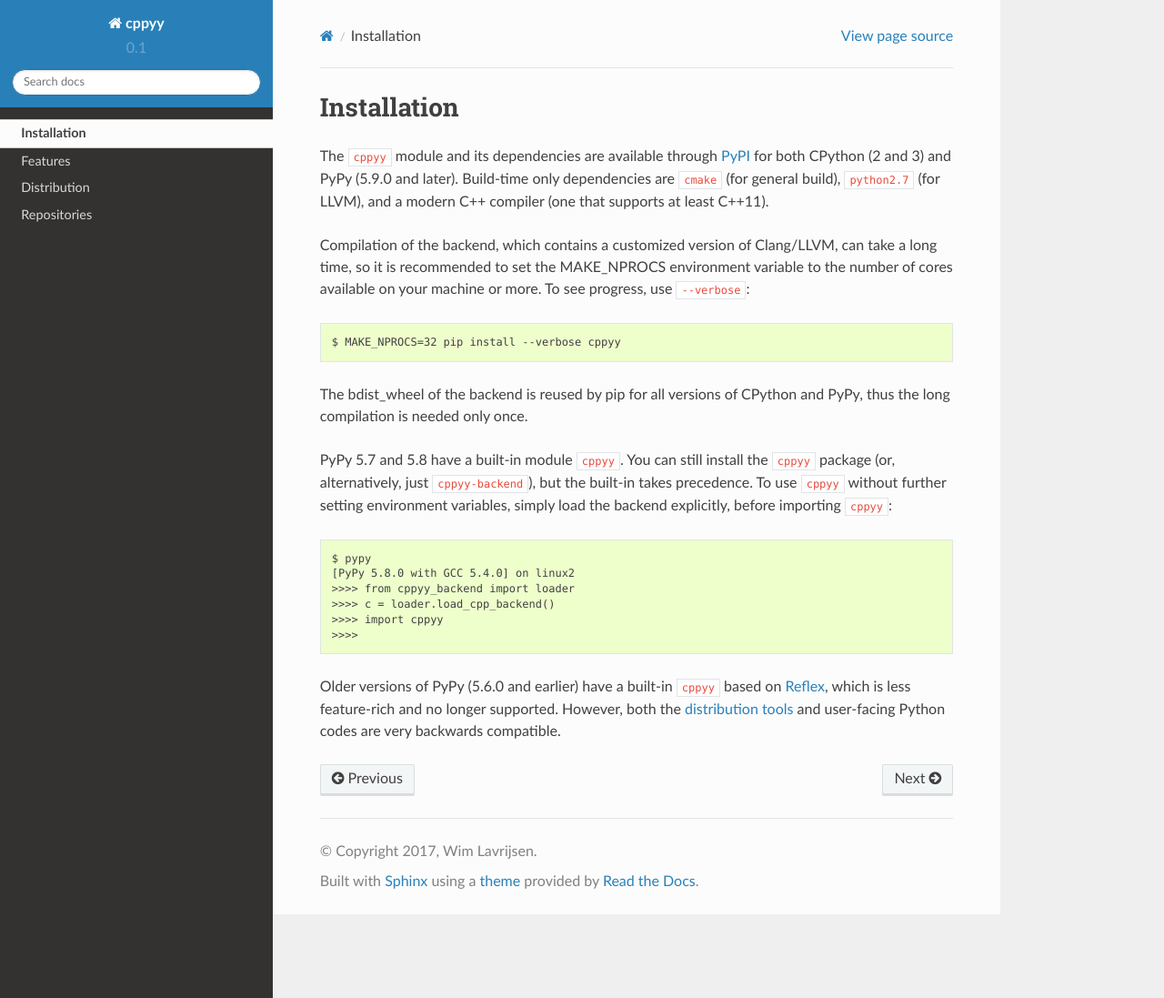
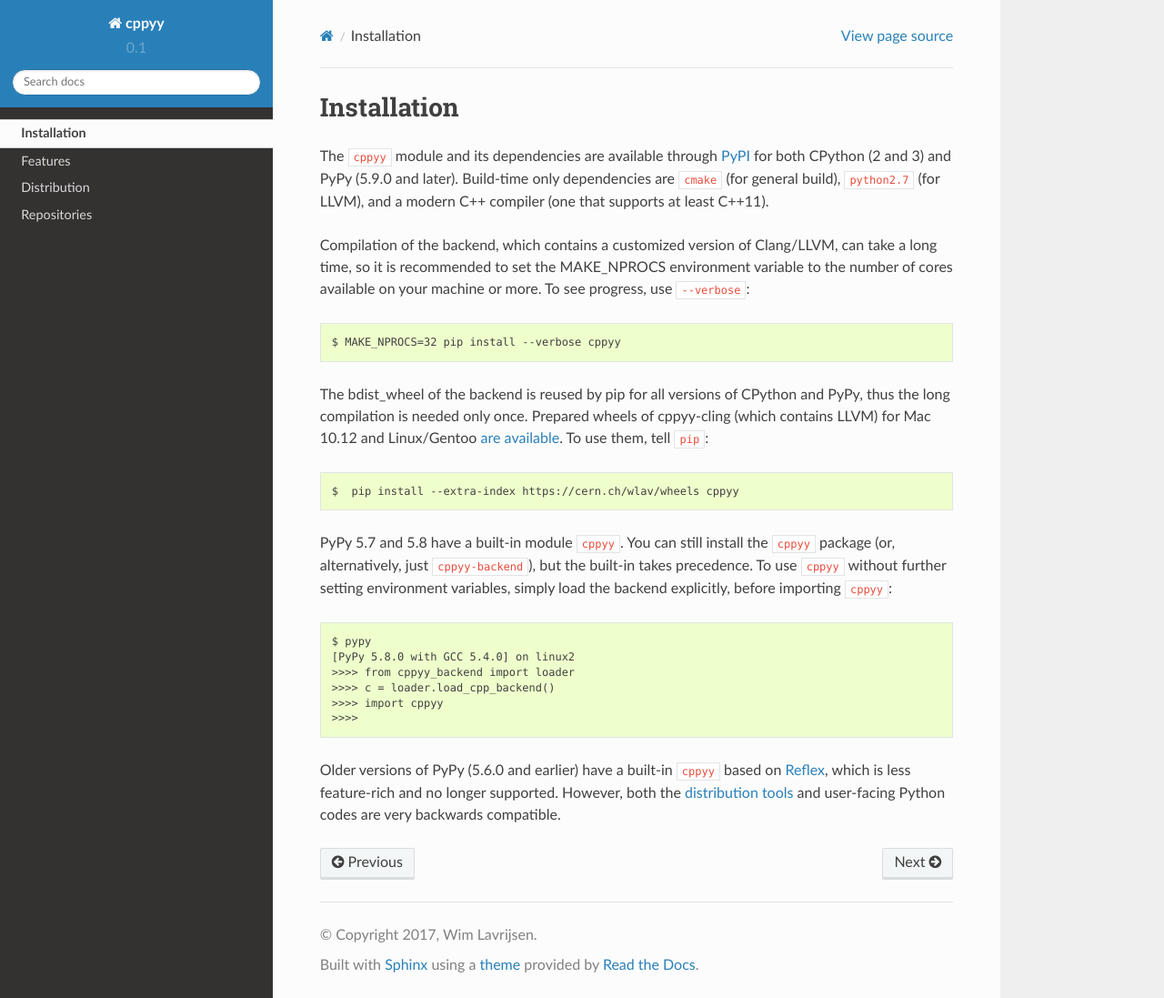
Before and after one commit to wlav/cppyy, a Sphinx documentation site: the page built from doc/source/installation.rst, in a window 1280 px wide and 1097 px high. Shown: the whole window at 91% size. Built offline with Sphinx 7.4.7 and the Read the Docs theme 2.0.0, drawn with Linux system fonts in a browser that asks for light colours.

Commit message:
document availability of wheels

```diff
--- a/doc/source/installation.rst
+++ b/doc/source/installation.rst
@@ -15,6 +15,11 @@ To see progress, use ``--verbose``::
 
 The bdist_wheel of the backend is reused by pip for all versions of CPython
 and PyPy, thus the long compilation is needed only once.
+Prepared wheels of cppyy-cling (which contains LLVM) for Mac 10.12 and
+Linux/Gentoo `are available`_.
+To use them, tell ``pip``::
+
+ $  pip install --extra-index https://cern.ch/wlav/wheels cppyy
 
 PyPy 5.7 and 5.8 have a built-in module ``cppyy``.
 You can still install the ``cppyy`` package (or, alternatively, just
@@ -35,4 +40,5 @@ However, both the :doc:`distribution tools <distribution>` and user-facing
 Python codes are very backwards compatible.
 
 .. _`PyPI`: https://pypi.python.org/pypi/cppyy/
+.. _`are available`: https://cern.ch/wlav/wheels/
 .. _`Reflex`: https://root.cern.ch/how/how-use-reflex
```
